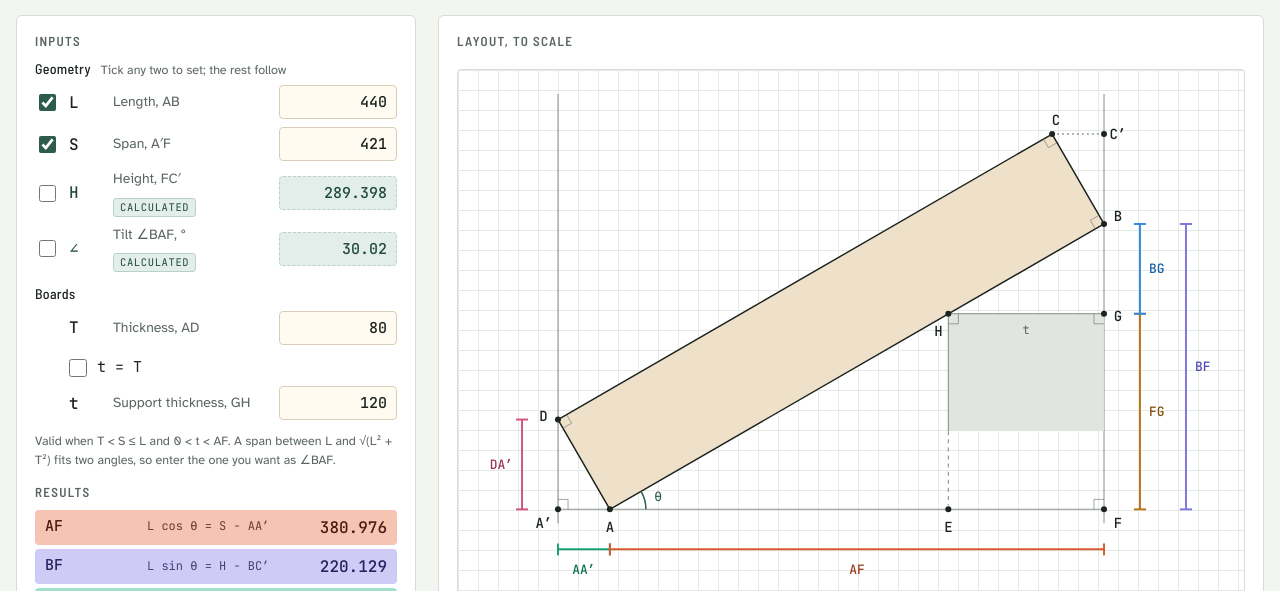
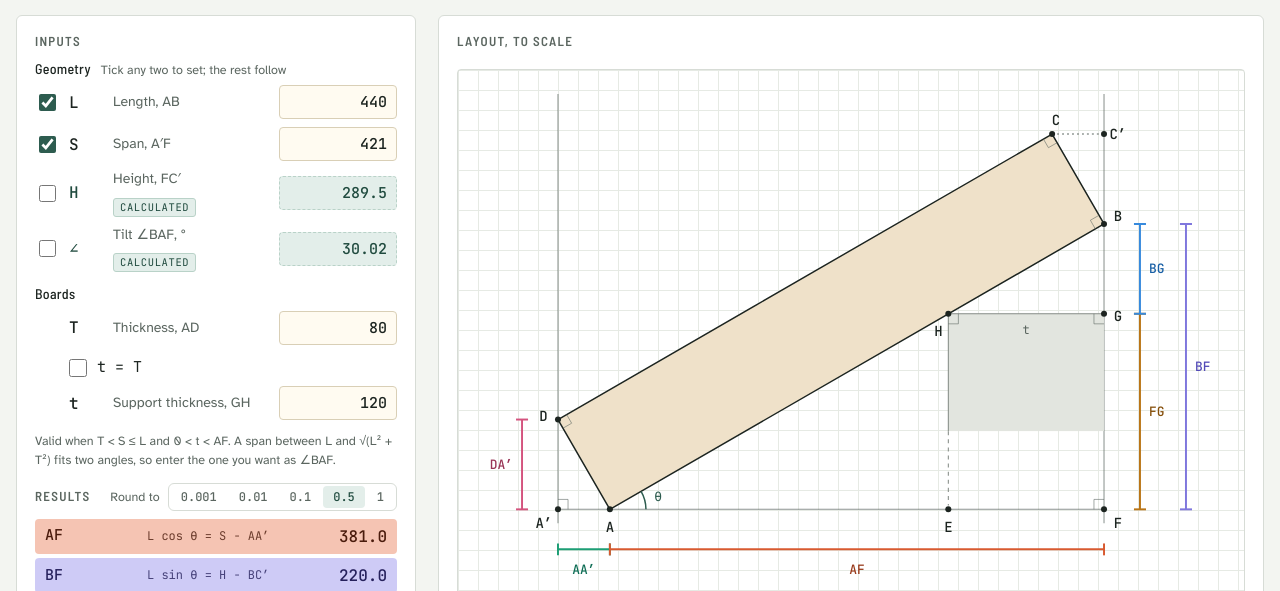
Before and after one commit to caaat1/leaning-board-calculator, a plain HTML site: page index.html in a window 1280 px wide. Shown: the part 204-795 px from the top of the page. Drawn offline with Linux system fonts and the light colour scheme.

Commit message:
Add a Round to switch (0.001 to 1, default 0.5); rounding is display only
Co-Authored-By: Claude Opus 5.5 <noreply@anthropic.com>
Claude-Session: https://claude.ai/code/session_01Ub1wszBJ73FqbX1PEqXbdH

```diff
--- a/index.html
+++ b/index.html
@@ -103,12 +103,15 @@ body {
 
 header { display: grid; gap: 6px; }
 .head-row { display: flex; align-items: center; justify-content: space-between; gap: 12px; flex-wrap: wrap; }
-.theme { display: inline-flex; gap: 2px; padding: 2px; border: 1px solid var(--rule); border-radius: 6px; background: var(--panel); }
-.theme label { position: relative; cursor: pointer; }
-.theme input { position: absolute; inset: 0; opacity: 0; margin: 0; cursor: pointer; }
-.theme span { display: block; font: 500 12px var(--font-mono); padding: 3px 10px; border-radius: 4px; color: var(--muted); }
-.theme input:checked + span { background: var(--calc-bg); color: var(--calc-fg); }
-.theme input:focus-visible + span { outline: 2px solid var(--accent); outline-offset: 1px; }
+.seg { display: inline-flex; gap: 2px; padding: 2px; border: 1px solid var(--rule); border-radius: 6px; background: var(--panel); }
+.seg label { position: relative; cursor: pointer; }
+.seg input { position: absolute; inset: 0; opacity: 0; margin: 0; cursor: pointer; }
+.seg span { display: block; font: 500 12px var(--font-mono); padding: 3px 10px; border-radius: 4px; color: var(--muted); }
+.seg input:checked + span { background: var(--calc-bg); color: var(--calc-fg); }
+.seg input:focus-visible + span { outline: 2px solid var(--accent); outline-offset: 1px; }
+.res-head { display: flex; align-items: center; justify-content: space-between; gap: 8px 12px; flex-wrap: wrap; margin-bottom: 8px; }
+.res-head h2 { margin: 0; }
+.round { display: flex; align-items: center; gap: 8px; font-size: 12.5px; color: var(--muted); }
 .eyebrow {
   font-family: var(--font-mono); font-size: 11.5px; letter-spacing: .08em;
   text-transform: uppercase; color: var(--accent);
@@ -276,7 +279,7 @@ svg text { font-family: var(--font-mono); }
   <header>
     <div class="head-row">
       <div class="eyebrow">Board · support · span</div>
-      <div class="theme" role="radiogroup" aria-label="Color theme">
+      <div class="seg theme" role="radiogroup" aria-label="Color theme">
         <label><input type="radio" name="theme" value="auto" checked><span>Auto</span></label>
         <label><input type="radio" name="theme" value="light"><span>Light</span></label>
         <label><input type="radio" name="theme" value="dark"><span>Dark</span></label>
@@ -333,7 +336,18 @@ svg text { font-family: var(--font-mono); }
       </div>
 
       <div>
-        <h2 id="h-results">Results</h2>
+        <div class="res-head">
+          <h2 id="h-results">Results</h2>
+          <div class="round"><span id="round-lbl">Round to</span>
+            <div class="seg" role="radiogroup" aria-labelledby="round-lbl">
+              <label><input type="radio" name="round" value="0.001"><span>0.001</span></label>
+              <label><input type="radio" name="round" value="0.01"><span>0.01</span></label>
+              <label><input type="radio" name="round" value="0.1"><span>0.1</span></label>
+              <label><input type="radio" name="round" value="0.5" checked><span>0.5</span></label>
+              <label><input type="radio" name="round" value="1"><span>1</span></label>
+            </div>
+          </div>
+        </div>
         <div class="results" aria-labelledby="h-results" aria-live="polite">
           <div class="out-row r-af"><span class="sym">AF</span><span class="formula">L cos θ = S − AA′</span><span class="val" id="o-AF">—</span></div>
           <div class="out-row r-bf"><span class="sym">BF</span><span class="formula">L sin θ = H − BC′</span><span class="val" id="o-BF">—</span></div>
@@ -403,7 +417,17 @@ svg text { font-family: var(--font-mono); }
   const DEG = Math.PI / 180;
   const GEO = ["L", "S", "A", "H"];                  // any two are entered, the other two calculated
   const NAMES = { L: "L", S: "S", A: "∠BAF", H: "H", T: "T", t: "t" };
-  const DIGITS = { L: 3, S: 3, A: 2, H: 3 };
+  // Lengths are shown rounded to a chosen step; the angle always to 0.01°. Rounding is
+  // display only: calculations keep full precision.
+  const STEPS = { "0.001": [0.001, 3], "0.01": [0.01, 2], "0.1": [0.1, 1], "0.5": [0.5, 1], "1": [1, 0] };
+  let roundTo = "0.5";
+  function fmtLen(v) {
+    if (!Number.isFinite(v)) return "—";
+    const [step, d] = STEPS[roundTo];
+    const r = Math.round(v / step) * step;
+    return (r === 0 ? 0 : r).toFixed(d);
+  }
+  const fmtGeo = (k, v) => (k === "A" ? v.toFixed(2) : fmtLen(v));
   const HINTS = {
     LS: "Valid when T < S ≤ L and 0 < t < AF. A span between L and √(L² + T²) fits two angles, so enter the one you want as ∠BAF.",
     LH: "Valid when T < H ≤ L and 0 < t < AF. A height between L and √(L² + T²) fits two angles, so enter the one you want as ∠BAF.",
@@ -553,7 +577,7 @@ svg text { font-family: var(--font-mono); }
 
     GEO.filter((k) => !entered.includes(k)).forEach((k) => {
       const val = k === "A" ? g.deg : g[k];
-      if (g.geomOk && Number.isFinite(val)) { exact[k] = val; shown[k] = val.toFixed(DIGITS[k]); }
+      if (g.geomOk && Number.isFinite(val)) { exact[k] = val; shown[k] = fmtGeo(k, val); }
       else { exact[k] = NaN; shown[k] = "—"; }
       field[k].value = shown[k];
     });
@@ -562,15 +586,15 @@ svg text { font-family: var(--font-mono); }
 
     ["AF", "BF", "AE", "DE", "FH", "BH"].forEach((k) => {
       const el = $("o-" + k);
-      el.textContent = fmt(g[k], 3);
+      el.textContent = fmtLen(g[k]);
       el.closest(".out-row").classList.toggle("bad", k === "FH" || k === "BH" ? !g.ok : !g.geomOk);
     });
 
     $("i-d2").hidden = $("i-r").hidden = !(key === "LS" || key === "LH");
     $("r-lbl").textContent = key === "LH" ? "r = √(L² + T² − H²)" : "r = √(L² + T² − S²)";
     $("o-d2").textContent = fmt(g.d2, 3);
-    $("o-r").textContent = fmt(g.r, 3);
-    $("o-tu").textContent = fmt(g.t, 3);
+    $("o-r").textContent = fmtLen(g.r);
+    $("o-tu").textContent = fmtLen(g.t);
     $("rule-hint").textContent = HINTS[key];
 
     const c = $("check");
@@ -775,6 +799,7 @@ svg text { font-family: var(--font-mono); }
       if (!s || typeof s !== "object") return;
       Object.keys(field).forEach((k) => { if (typeof s[k] === "string") field[k].value = s[k]; });
       inSame.checked = !!s.same;
+      if (STEPS[s.round]) roundTo = s.round;
       if (validPair(s.entered)) entered = s.entered.slice();
       else if (s.calc) entered = { A: ["L", "S"], S: ["L", "A"], L: ["S", "A"] }[s.calc] || entered;   // older saves
       GEO.forEach((k) => {
@@ -788,7 +813,7 @@ svg text { font-family: var(--font-mono); }
       const v = {};
       Object.keys(field).forEach((k) => { v[k] = field[k].value; });
       localStorage.setItem(KEY, JSON.stringify(Object.assign(v, {
-        entered: entered.slice(), same: inSame.checked, shown: Object.assign({}, shown), exact: Object.assign({}, exact)
+        entered: entered.slice(), same: inSame.checked, round: roundTo, shown: Object.assign({}, shown), exact: Object.assign({}, exact)
       })));
     } catch (e) {}
   }
@@ -821,6 +846,10 @@ svg text { font-family: var(--font-mono); }
   }
 
   load();
+  document.querySelectorAll('input[name="round"]').forEach((el) => {
+    el.checked = el.value === roundTo;
+    el.addEventListener("change", () => { roundTo = el.value; render(); });
+  });
   Object.keys(field).forEach((k) => {
     field[k].addEventListener("input", () => edited(k));
     field[k].addEventListener("keydown", step);
```
